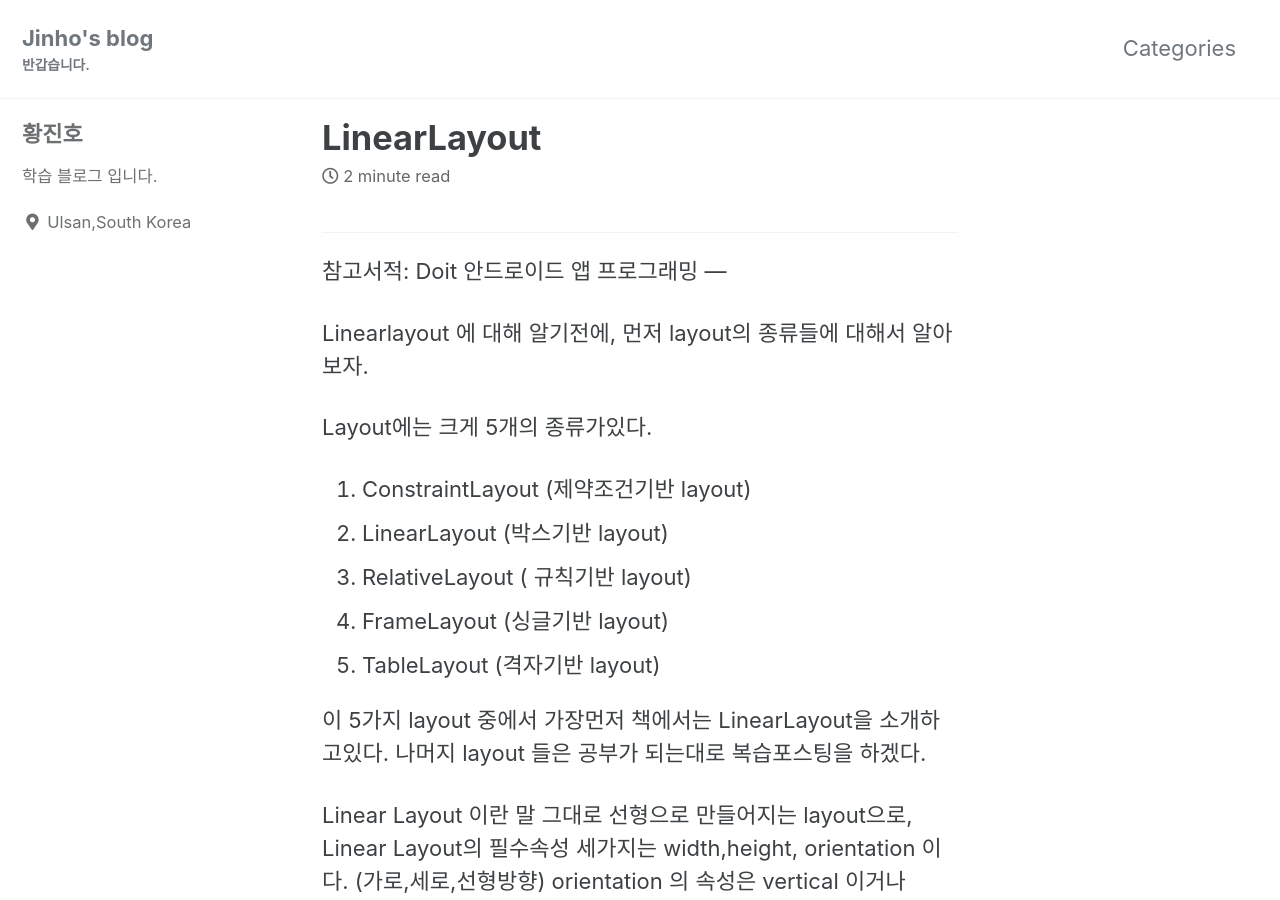
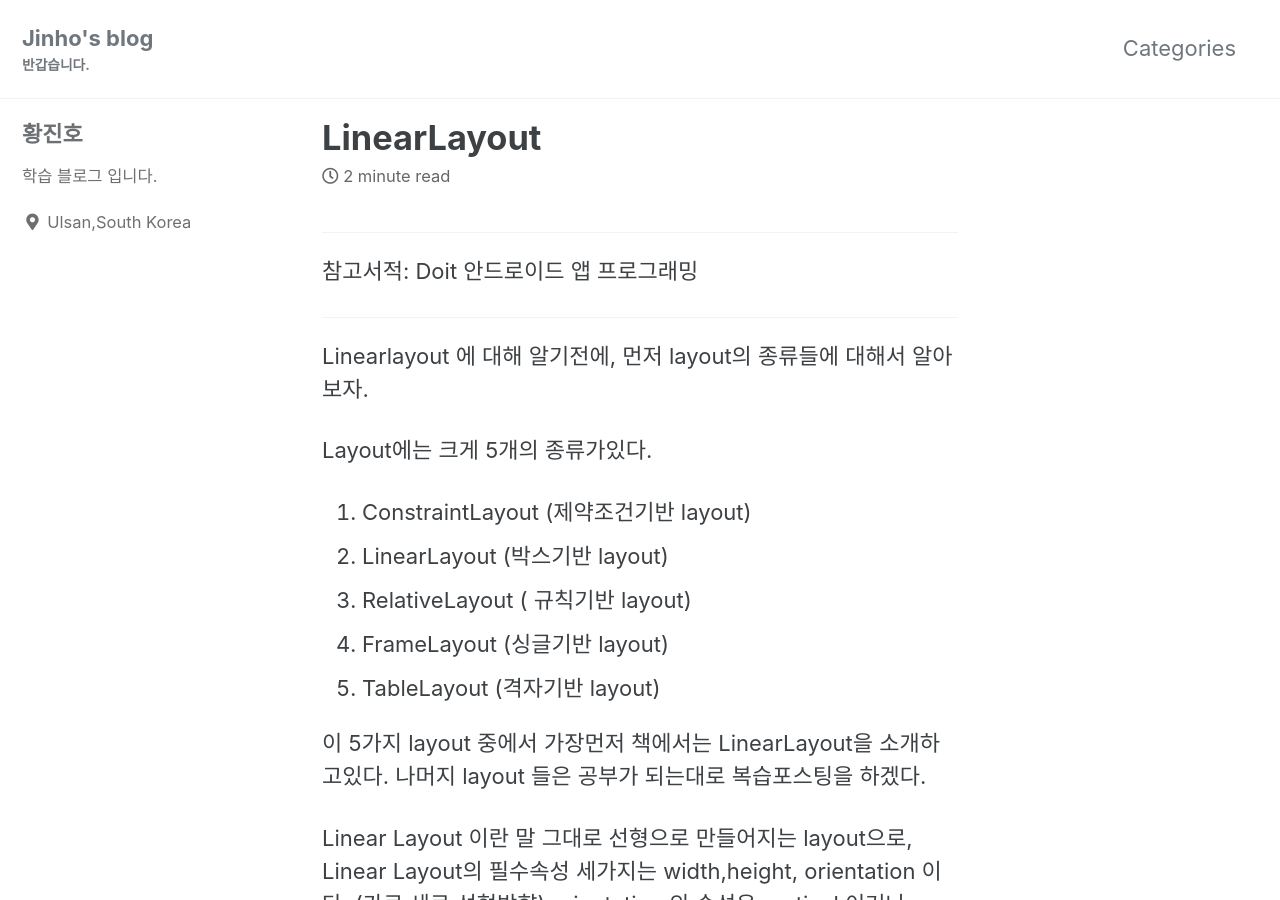
Before and after one commit to jowunnal/jowunnal.github.io, a Jekyll site: the page built from _posts/2021-05-21-LinearLayout.md, in a window 1280 px wide and 900 px high. Built offline with Jekyll 4.4.1, drawn with Linux system fonts in a browser that asks for light colours; cached includes are drawn as plain includes; comment, search, counter and statistics services are not loaded.

Commit message:
오류수정

```diff
--- a/_posts/2021-05-21-LinearLayout.md
+++ b/_posts/2021-05-21-LinearLayout.md
@@ -7,7 +7,9 @@ tags:
 ---
 
 ---
+
 참고서적: Doit 안드로이드 앱 프로그래밍
+
 ---
 
 Linearlayout 에 대해 알기전에, 먼저 layout의 종류들에 대해서 알아보자.
@@ -62,7 +64,7 @@ content에 대한 정렬의 속성은 gravity 이다.
 content의 구성은 text 이거나 그림 일수있는데, content의 위치배치를 그림으로 보면 다음과같다.
 
 
-[linearLayout7](/assets/LinearLayout7.JPG)
+![linearLayout7](/assets/LinearLayout7.JPG)
 
 이그림은 vertical 속성의 LinearLayout 안에 button 3개를 만들었다.
 button 1과2는 left, center로 하고 width는 match_parent로 했다.
```
